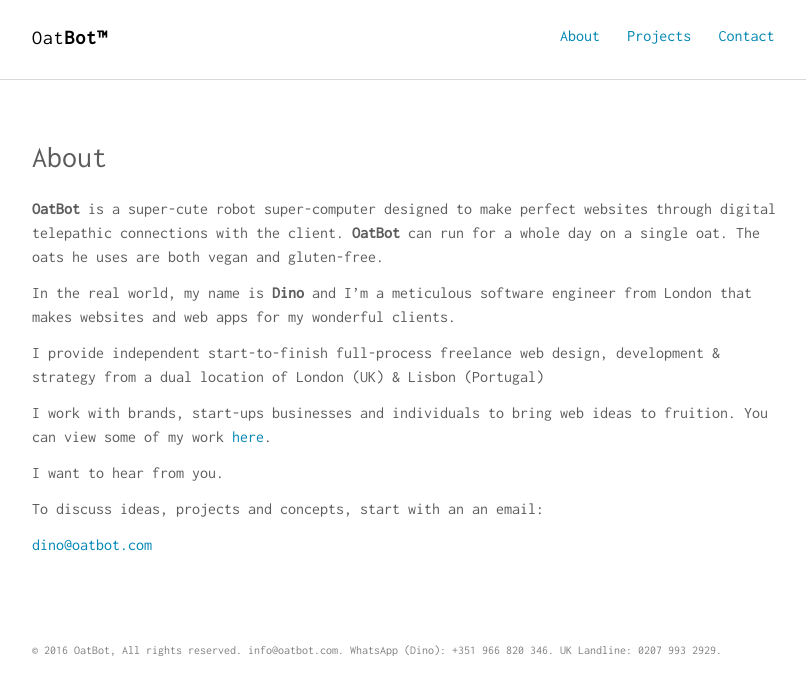
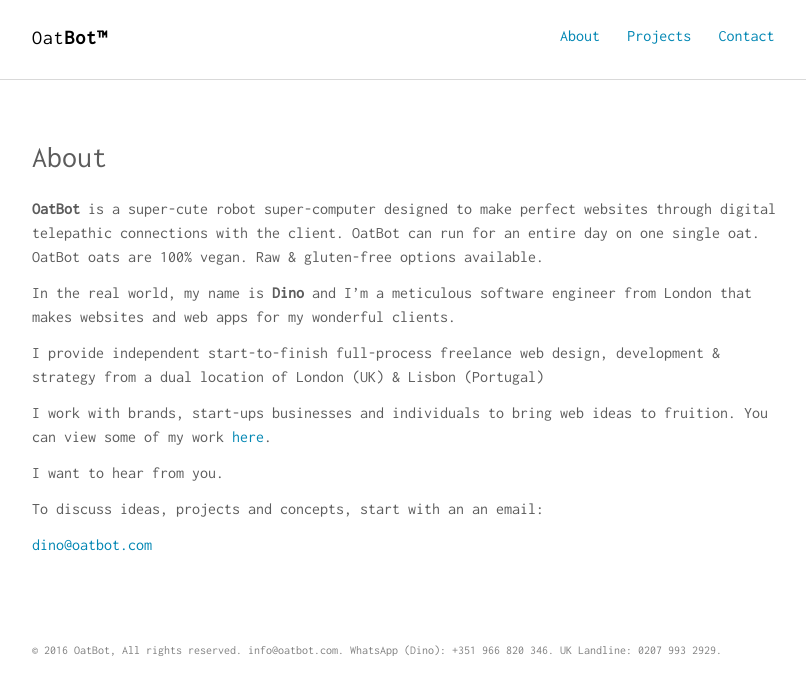
Before and after one commit to dino-koutrouzas/dotcom, a Jekyll site: the page built from about.md, in a window 1280 px wide. Shown: the top 695 px of the page, without its empty margins (232-1038 px from the left). Built offline with Jekyll 4.4.1, drawn with Linux system fonts in a browser that asks for light colours.

Commit message:
Update about.md

```diff
--- a/about.md
+++ b/about.md
@@ -4,7 +4,7 @@ title: About
 permalink: /about/
 ---
 
-**OatBot** is a super-cute robot super-computer designed to make perfect websites through digital telepathic connections with the client. **OatBot** can run for a whole day on a single oat. The oats he uses are both vegan and gluten-free.
+**OatBot** is a super-cute robot super-computer designed to make perfect websites through digital telepathic connections with the client. OatBot can run for an entire day on one single oat. OatBot oats are 100% vegan. Raw & gluten-free options available.
 
 In the real world, my name is **Dino** and I'm a meticulous software engineer from London that makes websites and web apps for my wonderful clients.
 
```
